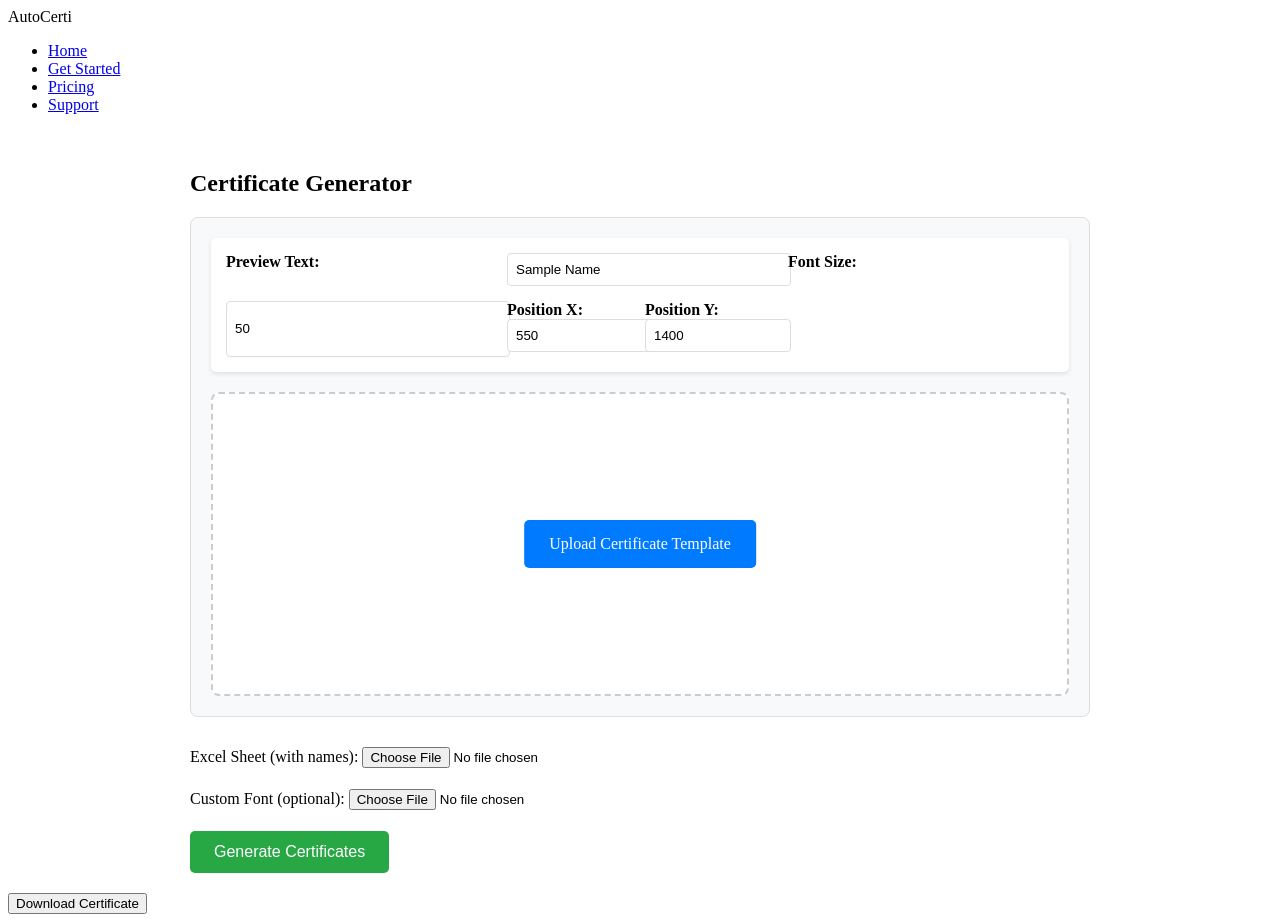
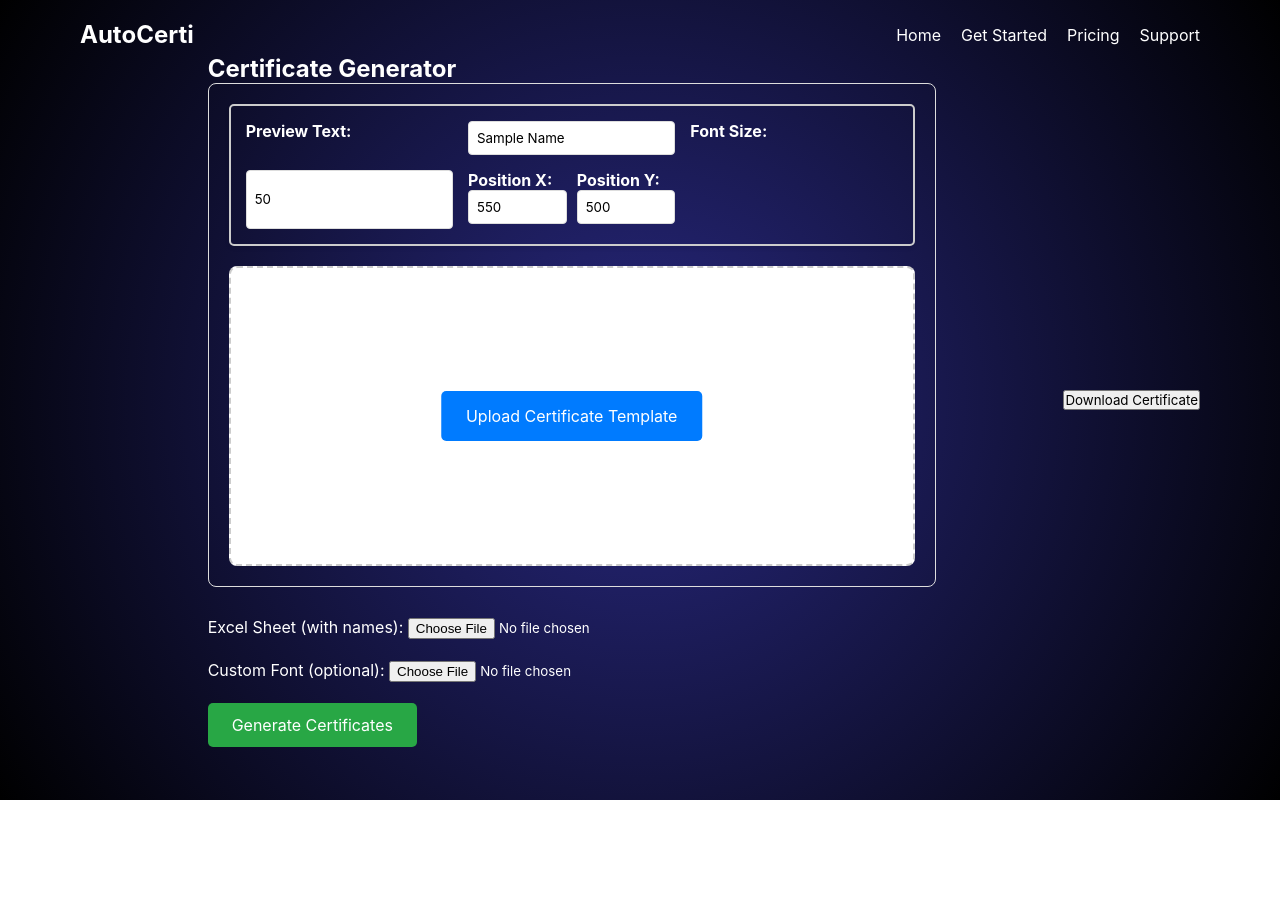
Before and after one commit to tusharmishra069/Certificate-Automation, a Flask app: page /generate in a window 1280 px wide. After the commit the page ends 800 px from the top, so only its background shows below. Run offline with Flask 3, Linux system fonts and the light colour scheme.

Commit message:
version 1.0.2

```diff
--- a/static/css/generate.css
+++ b/static/css/generate.css
@@ -1,4 +1,58 @@
 /* static/css/style.css */
+* {
+    margin: 0;
+    padding: 0;
+    box-sizing: border-box;
+    font-family: 'Inter', sans-serif;
+}
+header {
+    display: flex;
+    justify-content: space-between;
+    align-items: center;
+    padding: 20px 80px;
+    position: absolute;
+    width: 100%;
+    top: 0;
+    left: 0;
+}
+
+.logo {
+    font-size: 1.5rem;
+    font-weight: bold;
+}
+
+nav ul {
+    display: flex;
+    list-style: none;
+}
+
+nav ul li {
+    margin-left: 20px;
+}
+
+nav ul li a {
+    text-decoration: none;
+    color: white;
+    font-weight: 400;
+    transition: 0.3s;
+}
+
+nav ul li a:hover {
+    color: #888;
+}
+
+body {
+    background-color: #000;
+    color: white;
+}
+
+.hero {
+    height: 100vh;
+    display: flex;
+    align-items: center;
+    padding: 80px;
+    background: radial-gradient(circle at 50% 50%, rgba(80, 80, 255, 0.5), rgba(0, 0, 0, 0.9));
+}
 
 .container {
     max-width: 900px;
@@ -11,7 +65,7 @@
     border: 1px solid #ddd;
     padding: 20px;
     border-radius: 8px;
-    background: #f8f9fa;
+    background: none;
 }
 
 .preview-controls {
@@ -20,9 +74,10 @@
     gap: 15px;
     grid-template-columns: repeat(auto-fit, minmax(200px, 1fr));
     padding: 15px;
-    background: #fff;
+    background: none;
     border-radius: 5px;
     box-shadow: 0 2px 4px rgba(0,0,0,0.1);
+    border: 2px solid #ccc; /* Added border color and thickness */
 }
 
 .preview-controls label {
@@ -114,6 +169,7 @@
 
 .text-preview.dragging {
     opacity: 0.8;
+    cursor: grabbing;
     background: rgba(255, 255, 0, 0.6);
 }
 
--- a/static/js/main.js
+++ b/static/js/main.js
@@ -13,6 +13,8 @@
 
         // Initialize event listeners
         this.initializeEventListeners();
+        this.generatedFiles = new Map();
+        window.addEventListener('beforeunload', () => this.clearTempData());
     }
 
     initializeEventListeners() {
@@ -39,20 +41,37 @@
             const preview = document.getElementById('templatePreview');
             const previewText = document.getElementById('previewText').value || 'Sample Name';
 
+            // Create a temporary image to get original dimensions
+            const tempImg = new Image();
+            tempImg.onload = () => {
+                this.originalImageWidth = tempImg.width;
+                this.originalImageHeight = tempImg.height;
+
                 // Set the template image and preview text
                 preview.innerHTML = `
-                <img src="${event.target.result}" alt="Certificate template" id="templateImage">
-                <div class="text-preview">${previewText}</div>
+                    <div style="position: relative;">
+                        <img src="${event.target.result}" alt="Certificate template" id="templateImage" style="max-width: 100%; display: block;">
+                        <div class="text-preview" style="position: absolute; top: 0; left: 0; color: black; cursor: move; user-select: none; background-color: rgba(255, 255, 255, 0.3); padding: 5px; border: 1px dashed #666;">${previewText}</div>
+                    </div>
                 `;
 
                 const img = preview.querySelector('img');
                 img.onload = () => {
-                this.scale = img.offsetWidth / img.naturalWidth;
+                    // Calculate scale based on original vs displayed dimensions
+                    this.scale = img.offsetWidth / this.originalImageWidth;
+
+                    // Set initial font size scaled appropriately
+                    const fontSize = document.getElementById('fontSize').value || '24';
+                    const scaledFontSize = Math.round(parseInt(fontSize) * this.scale);
+                    this.dragItem = preview.querySelector('.text-preview');
+                    this.dragItem.style.fontSize = `${scaledFontSize}px`;
+
                     this.initializeDraggable();
-                this.updatePreviewFontSize();
                     this.updatePosition();
                     document.getElementById('uploadPrompt').style.display = 'none';
                 };
+            };
+            tempImg.src = event.target.result;
         };
         reader.readAsDataURL(file);
     }
@@ -61,7 +80,14 @@
         this.dragItem = document.querySelector('.text-preview');
         this.container = document.querySelector('.template-preview');
 
-        if (!this.dragItem || !this.container) return;
+        if (!this.dragItem || !this.container) {
+            console.error('Draggable elements not found');
+            return;
+        }
+
+        // Make sure the text is visible
+        this.dragItem.style.display = 'block';
+        this.dragItem.style.zIndex = '1000';
 
         // Mouse events
         this.dragItem.addEventListener('mousedown', (e) => this.dragStart(e));
@@ -104,14 +130,19 @@
         this.xOffset = this.currentX;
         this.yOffset = this.currentY;
 
-        const relativeX = Math.round(this.currentX / this.scale);
-        const relativeY = Math.round(this.currentY / this.scale);
+        // Convert to actual coordinates (unscaled)
+        const actualX = Math.round(this.currentX / this.scale);
+        const actualY = Math.round(this.currentY / this.scale);
 
-        // Update position inputs
-        document.getElementById('positionX').value = relativeX;
-        document.getElementById('positionY').value = relativeY;
+        // Store actual positions
+        this.dragItem.dataset.actualX = actualX;
+        this.dragItem.dataset.actualY = actualY;
 
-        this.updateCoordinatesDisplay(relativeX, relativeY);
+        // Update position inputs with actual (unscaled) values
+        document.getElementById('positionX').value = actualX;
+        document.getElementById('positionY').value = actualY;
+
+        this.updateCoordinatesDisplay(actualX, actualY);
         this.setTranslate(this.currentX, this.currentY, this.dragItem);
     }
 
@@ -129,7 +160,11 @@
     updatePreviewFontSize() {
         if (!this.dragItem) return;
         const fontSize = document.getElementById('fontSize').value;
-        this.dragItem.style.fontSize = `${fontSize}px`;
+        // Store the actual font size for form submission
+        this.dragItem.dataset.actualFontSize = fontSize;
+        // Display scaled font size in preview
+        const scaledFontSize = Math.round(parseInt(fontSize) * this.scale);
+        this.dragItem.style.fontSize = `${scaledFontSize}px`;
     }
 
     updatePosition() {
@@ -137,6 +172,11 @@
         const x = parseInt(document.getElementById('positionX').value) || 0;
         const y = parseInt(document.getElementById('positionY').value) || 0;
 
+        // Store actual positions for form submission
+        this.dragItem.dataset.actualX = x;
+        this.dragItem.dataset.actualY = y;
+
+        // Display scaled positions in preview
         this.xOffset = x * this.scale;
         this.yOffset = y * this.scale;
 
@@ -159,16 +199,79 @@
         }
         display.textContent = `X: ${x}, Y: ${y}`;
     }
+    async generateCertificates(formData) {
+        try {
+            const response = await fetch('/upload', {
+                method: 'POST',
+                body: formData
+            });
 
+            const data = await response.json();
+
+            if (response.ok && data.files) {
+                // Convert each file to a blob and store in memory
+                await Promise.all(data.files.map(async (file) => {
+                    try {
+                        const fileResponse = await fetch(`/download/${file}`);
+                        const blob = await fileResponse.blob();
+                        const url = URL.createObjectURL(blob);
+
+                        this.generatedFiles.set(file, {
+                            url: url,
+                            timestamp: new Date().getTime()
+                        });
+                    } catch (error) {
+                        console.error(`Error processing file ${file}:`, error);
+                    }
+                }));
+
+                document.getElementById('result').innerHTML = `
+                    <h3>Certificates generated successfully!</h3>
+                    <p>Generated ${data.files.length} certificates.</p>
+                    <button id="download">Download All Certificates</button>
+                `;
+
+                // Add click handler for the download button
+                const downloadButton = document.getElementById('downloadButton');
+                downloadButton.onclick = () => this.downloadCertificates();
+
+            } else {
+                throw new Error(data.error || 'Failed to generate certificates');
+            }
+        } catch (error) {
+            document.getElementById('result').innerHTML = `
+                <div class="error">Error: ${error.message}</div>
+            `;
+        }
+    }
     // New method to handle certificate download (Download all generated certificates)
-    downloadCertificates(files) {
-        // Create a temporary link to download each file
-        files.forEach(file => {
+    downloadCertificates() {
+        this.generatedFiles.forEach((fileData, fileName) => {
             const link = document.createElement('a');
-            link.href = `/static/uploads/${file}`;
-            link.download = file;
+            link.href = fileData.url;
+            link.download = fileName;
+            document.body.appendChild(link);
             link.click();
+            document.body.removeChild(link);
         });
+    }
+    clearTempData() {
+        // Revoke all object URLs to free up memory
+        this.generatedFiles.forEach(fileData => {
+            URL.revokeObjectURL(fileData.url);
+        });
+        this.generatedFiles.clear();
+    }
+    getActualValues() {
+        if (!this.dragItem) return null;
+
+        return {
+            fontSize: parseInt(this.dragItem.dataset.actualFontSize) || parseInt(document.getElementById('fontSize').value),
+            position: {
+                x: parseInt(this.dragItem.dataset.actualX) || parseInt(document.getElementById('positionX').value),
+                y: parseInt(this.dragItem.dataset.actualY) || parseInt(document.getElementById('positionY').value)
+            }
+        };
     }
 }
 
@@ -203,34 +306,16 @@
         formData.append('font', fontFile);
     }
 
-    formData.append('fontSize', document.getElementById('fontSize').value);
-    formData.append('position', JSON.stringify({
-        x: parseInt(document.getElementById('positionX').value),
-        y: parseInt(document.getElementById('positionY').value)
-    }));
+    // Get actual (unscaled) values for submission
+    const actualValues = certificatePreview.getActualValues();
+    if (actualValues) {
+        formData.append('fontSize', actualValues.fontSize);
+        formData.append('position', JSON.stringify(actualValues.position));
+    }
 
     try {
-        const response = await fetch('/upload', {
-            method: 'POST',
-            body: formData
-        });
-
-        const data = await response.json();
-
-        if (response.ok) {
-            document.getElementById('result').innerHTML = `
-                <h3>Certificates generated successfully!</h3>
-                <p>Generated ${data.files.length} certificates.</p>
-                <button id="downloadButton">Download All Certificates</button>
-            `;
-
-            // Attach the files array to the download button's click handler
-            document.getElementById('downloadButton').addEventListener('click', () => {
-                certificatePreview.downloadCertificates(data.files);
-            });
-        } else {
-            throw new Error(data.error || 'Failed to generate certificates');
-        }
+        // Use the certificate preview's generate method
+        await certificatePreview.generateCertificates(formData);
     } catch (error) {
         document.getElementById('result').innerHTML = `
             <div class="error">Error: ${error.message}</div>
--- a/templates/generate.html
+++ b/templates/generate.html
@@ -40,7 +40,7 @@
                                aria-label="Position of the preview text along the X-axis">
                     </label>
                     <label for="positionY">Position Y:
-                        <input type="number" id="positionY" value="1400" step="1"
+                        <input type="number" id="positionY" value="500" step="1"
                                aria-label="Position of the preview text along the Y-axis">
                     </label>
                 </div>
@@ -78,7 +78,7 @@
 
         <div id="result" class="result-container"></div>
     </div>
-    <div class="download" id="download">
+    <div class="download" id="download" style="display: none;"></div>
         <button id="downloadButton">Download Certificate</button>
     </div>
     </section>
```
Also changed, not shown: templates/index.html (+4 -4 lines), static/uploads/Green Gold Minimalist Elegant Certificate of Appreciation Certificate.png (added), static/uploads/Green_Gold_Minimalist_Elegant_Certificate_of_Appreciation_Certificate.png (added), static/uploads/Hero.png (deleted), static/uploads/certificate_Tushar Mishra.png, static/uploads/certificate_ggwp .png, static/uploads/certificate_sdjhfha.png, 1 other file. Lines whose indentation alone changed are shown as unchanged.
